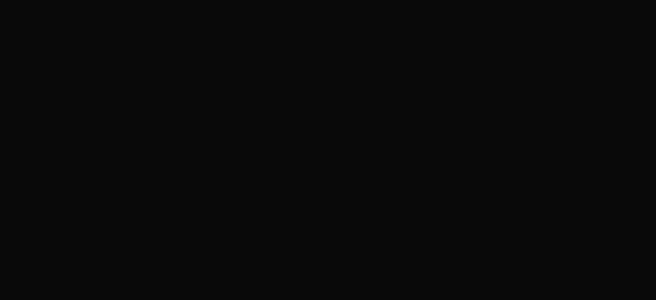
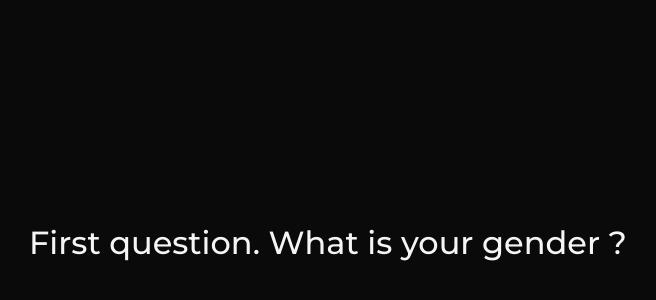
Before and after one commit to krystiano13/dark-motivation, a React (Create React App) app: page /gender in a window 1280 px wide. Shown: the part 142-442 px from the top of the page, without its empty margins (312-968 px from the left). Built offline with nearby package versions, Linux system fonts and the light colour scheme.

Commit message:
implement redirecting to a 'gender' view

```diff
--- a/src/views/Gender.tsx
+++ b/src/views/Gender.tsx
@@ -1,6 +1,11 @@
+import {InfoWrap} from "../components/Info/InfoWrap";
+import {InfoText} from "../components/Info/InfoText";
+
 const Gender = () => {
     return (
-        <div></div>
+        <InfoWrap>
+            <InfoText>First question. What is your gender ?</InfoText>
+        </InfoWrap>
     )
 }
 
--- a/src/views/Info.tsx
+++ b/src/views/Info.tsx
@@ -22,7 +22,9 @@
     const handleNextStep = () => {
         gsap.to(buttonRef.current, 0.35, { autoAlpha : 0, y : 100 });
         gsap.to(textRef.current, 0.35, { autoAlpha : 0, y : 100, delay : 0.75 })
-            .then(() => {});
+            .then(() => {
+                navigate('/gender');
+            });
     }
 
     return (
```
